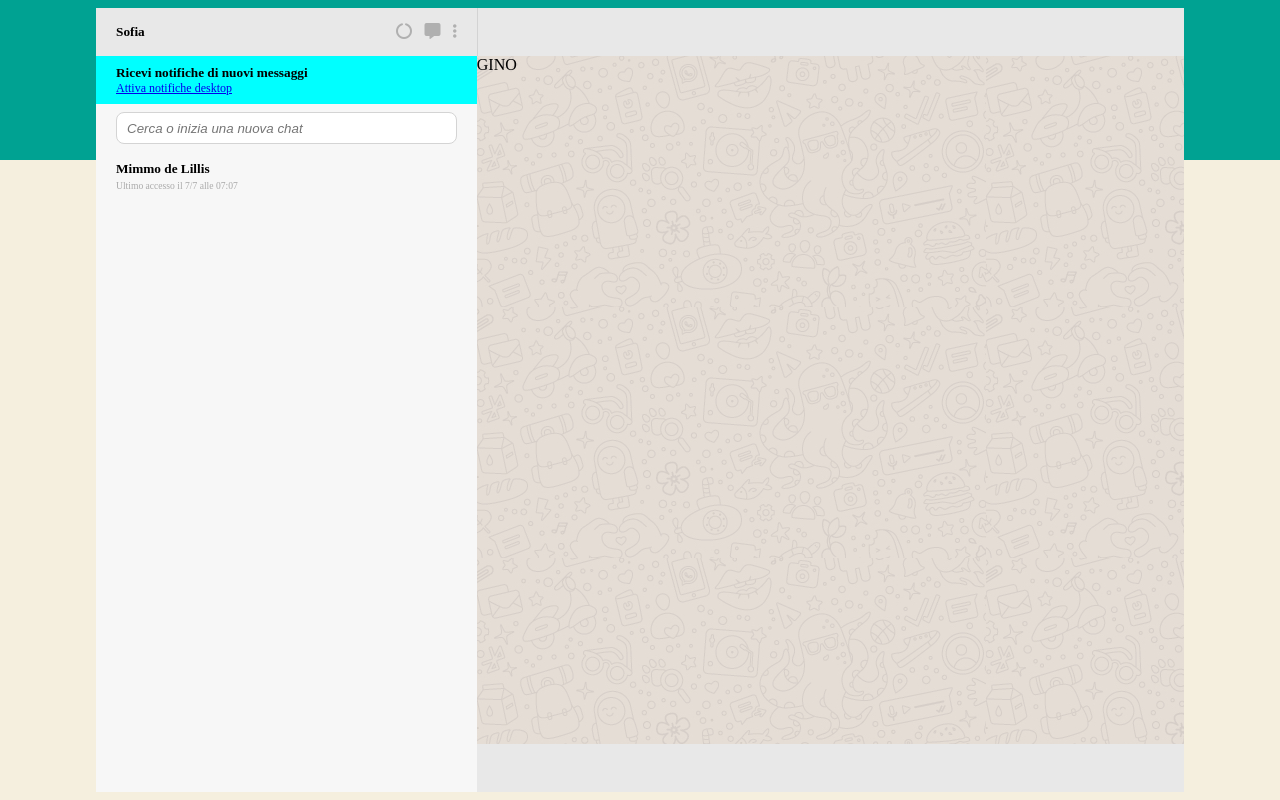
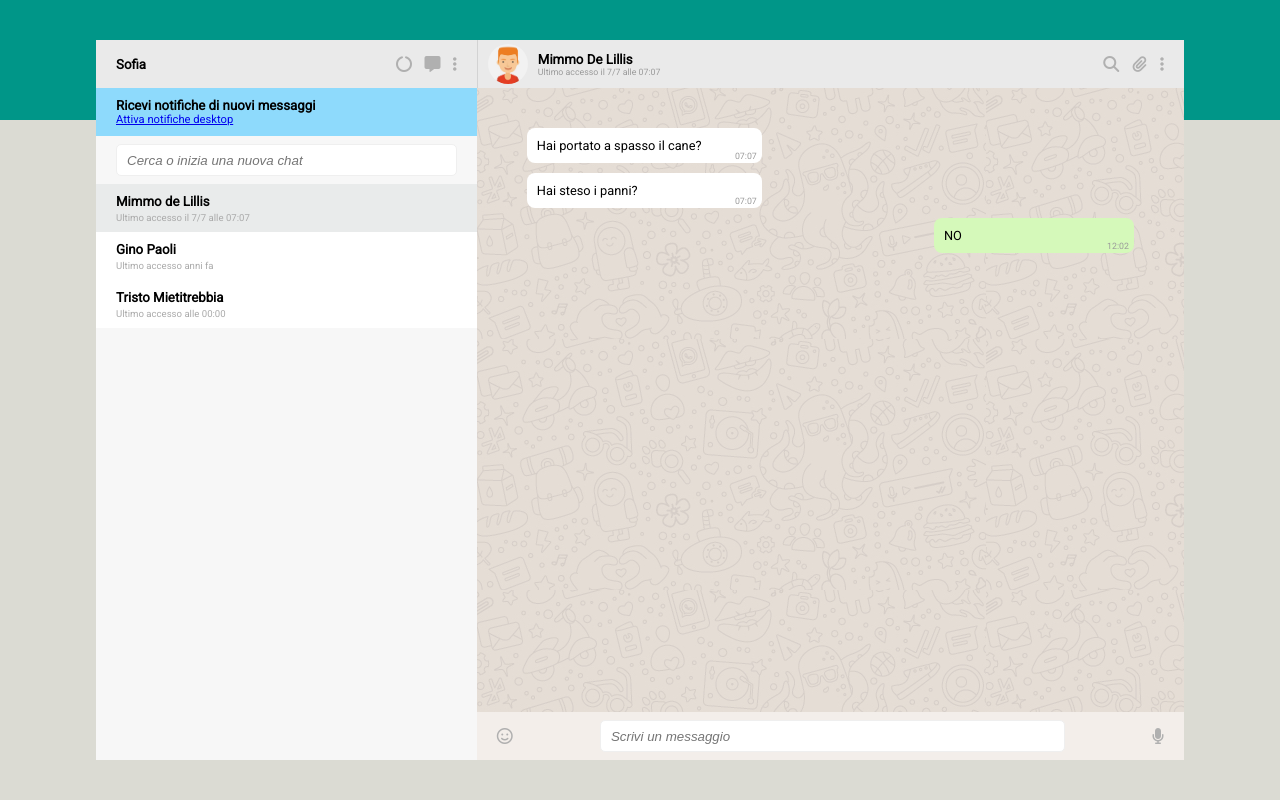
Before and after one commit to ClaudioLeone/vue-boolzapp, a plain HTML site: page index.html in a window 1280 px wide. Drawn offline with nearby package versions, Linux system fonts and the light colour scheme.

Commit message:
Page stylization complete

```diff
--- a/CSS/style.css
+++ b/CSS/style.css
@@ -8,6 +8,10 @@
 /* GENERAL */
 img {
     max-width: 100%;
+}
+
+body {
+    font-family: 'Roboto', sans-serif;
 }
 
 /* VARs */
@@ -21,10 +25,16 @@ img {
 #search-bar {
     width: 100%;
     height: 2rem;
-    border: 1px solid #d4d4d4;
-    border-radius: 8px;
+    border: 1px solid #efefef;
+    border-radius: 5px;
     padding-left: 10px;
-    font-style: oblique ;
+    font-style: oblique;
+    position: relative;
+}
+
+#src-btn{
+    position: absolute;
+    left: 0;
 }
 
 /* UTILITIY */
@@ -55,10 +65,6 @@ img {
     padding: 0 20px 0 20px;
 }
 
-.negative-z-index{
-    z-index: -9999;
-}
-
 /* CLASSES */
 .background {
     position: relative;
@@ -69,45 +75,45 @@ img {
 }
 
 .bg-dark-clr {
-    background-color: #00a292;
+    background-color: #009688;
     top: 0;
     width: 100%;
-    height: 20%;
+    height: 15%;
     position: absolute;
 }
 
 .bg-light-clr {
-    background-color: #f5efde;
+    background-color: #DBDBD3;
     bottom: 0;
     width: 100%;
-    height: 80%;
+    height: 85%;
     position: absolute;
 }
 
 .wrapper {
     width: 85%;
-    height: 98%;
+    height: 90%;
     z-index: 9999;
 }
 
 .notification-bar {
-    background-color: aqua;
+    background-color: #8EDAFC;
     justify-content: center;
 }
 
 .sidebar-left-top {
-    background-color: #e8e8e8;
+    background-color: #EAEAEA;
     justify-content: space-between;
 }
 
-.left-top-icons {
+.top-icons {
     width: 3.8rem;
     justify-content: space-between;
     align-items: center;
 }
 
 .notification-anchor {
-    font-size: 0.75rem;
+    font-size: 0.7rem;
 }
 
 .searchbar {
@@ -115,8 +121,14 @@ img {
     align-items: center;
 }
 
+.sel-contact {
+    justify-content: center;
+    background-color: #E9EBEB;
+}
+
 .contact {
     justify-content: center;
+    background-color: #ffffff;
 }
 
 .contact-subtitle {
@@ -131,17 +143,85 @@ img {
 }
 
 .content-top-bar {
-    background-color: #e8e8e8;
+    background-color: #EAEAEA;
     border-left: 1px solid lightgrey;
+    align-items: center;
+    justify-content: space-between;
+    padding: 0 20px 0 10px;
 }
 
 .content {
     height: calc(100% - (var(--bars-height)) * 2);
     overflow-y: auto;
     width: 100%;
+    padding-top: 30px;
     background-image: url(../img/mine.jpg);
 }
 
+.received-row {
+    position: relative;
+    border-radius: 8px;
+    width: 235px;
+    height: 35px;
+    background-color: #ffffff;
+    align-self: flex-start;
+    margin: 10px 0 0 50px;
+    font-size: 0.8rem;
+    justify-content: center;
+    padding: 0 10px 0 10px;
+}
+
+.sent-row {
+    position: relative;
+    border-radius: 8px;
+    width: 200px;
+    height: 35px;
+    background-color: #D5F9BA;
+    align-self: flex-end;
+    margin: 10px 50px 0 0;
+    font-size: 0.8rem;
+    justify-content: center;
+    padding: 0 10px 0 10px;
+}
+
+.msg-time {
+    position: absolute;
+    color: #9a9a9a;
+    font-size: 0.55rem;
+    bottom: 2px;
+    right: 5px;
+}
+
+.top-contact-container {
+    justify-content: center;
+    margin-left: 10px;
+}
+
+.contacts-avatar {
+    height: 2.5rem;
+    border-radius: 50%;
+}
+
+.top-user-time {
+    color: #9a9a9a;
+    font-size: 0.55rem;
+}
+
 .content-bottom-bar {
-    background-color: #e8e8e8;
+    background-color: #F3EEEA;
+    align-items: center;
+    justify-content: space-between;
 }
+
+.content-bottom-bar > div {
+    margin: 0 20px;
+}
+
+.bottom-srcbar {
+    width: 465px;
+    height: 2rem;
+    border: 1px solid #efefef;
+    border-radius: 5px;
+    padding-left: 10px;
+    font-style: oblique;
+}
--- a/index.html
+++ b/index.html
@@ -5,6 +5,9 @@
     <meta http-equiv="X-UA-Compatible" content="IE=edge">
     <meta name="viewport" content="width=device-width, initial-scale=1.0">
     <script src="https://unpkg.com/vue@3/dist/vue.global.js"></script>
+    <link rel="preconnect" href="https://fonts.googleapis.com">
+    <link rel="preconnect" href="https://fonts.gstatic.com" crossorigin>
+    <link href="https://fonts.googleapis.com/css2?family=Roboto&display=swap" rel="stylesheet">
     <link rel="stylesheet" href="https://cdnjs.cloudflare.com/ajax/libs/font-awesome/6.4.0/css/all.min.css" integrity="sha512-iecdLmaskl7CVkqkXNQ/ZH/XLlvWZOJyj7Yy7tcenmpD1ypASozpmT/E0iPtmFIB46ZmdtAc9eNBvH0H/ZpiBw==" crossorigin="anonymous" referrerpolicy="no-referrer" />
     <link rel="stylesheet" href="CSS/style.css">
     <title>Boolzapp</title>
@@ -22,7 +25,7 @@
                             <h5>Sofia</h5>
                         </div>
 
-                        <div class="left-top-icons flex">
+                        <div class="top-icons flex">
                             <a href="#"><i class="fa-solid fa-circle-notch" style="color: #b0b0b0;"></i></a>
                             <a href="#"><i class="fa-solid fa-message" style="color: #b0b0b0;"></i></a>
                             <a href="#"><i class="fa-solid fa-ellipsis-vertical" style="color: #b0b0b0;"></i></a>
@@ -34,26 +37,77 @@
                         <a class="notification-anchor" href="#">Attiva notifiche desktop</a>
                     </div>
 
-                    <div class="searchbar bars-height flex sidebar-left-padding">
+                    <div class="searchbar bars-height sidebar-left-padding flex">
                         <input type="search" name="search-bar" id="search-bar" placeholder="Cerca o inizia una nuova chat">
                     </div>
 
-                    <div class="contacts-col sidebar-left-padding">
-                        <div class="contact flex d-column bars-height">
+                    <div class="contacts-col">
+                        <div class="sel-contact sidebar-left-padding flex d-column bars-height">
                             <h5 class="contact-name">Mimmo de Lillis</h5>
                             <p class="contact-subtitle">Ultimo accesso il 7/7 alle 07:07</p>
+                        </div>
+
+                        <div class="contact sidebar-left-padding flex d-column bars-height">
+                            <h5 class="contact-name">Gino Paoli</h5>
+                            <p class="contact-subtitle">Ultimo accesso anni fa</p>
+                        </div>
+
+                        <div class="contact sidebar-left-padding flex d-column bars-height">
+                            <h5 class="contact-name">Tristo Mietitrebbia</h5>
+                            <p class="contact-subtitle">Ultimo accesso alle 00:00</p>
                         </div>
                     </div>
                 </div>
 
                 <div class="content-container">
-                    <div class="content-top-bar bars-height"></div>
+                    <div class="content-top-bar bars-height flex">
+                        <div class="flex">
+                            <img class="contacts-avatar" src="img/avatar_1.jpg" alt="avt_1">
 
-                    <div class="content">
-                        <div>GINO</div>
+                            <div class="top-contact-container flex d-column">
+                                <h5>Mimmo De Lillis</h5>
+                                <p class="top-user-time">Ultimo accesso il 7/7 alle 07:07</p>
+                            </div>
+                        </div>
+
+                        <div class="top-icons flex">
+                            <a href="#"><i class="fa-solid fa-magnifying-glass" style="color: #b0b0b0;"></i></a>
+                            <a href="#"><i class="fa-solid fa-paperclip" style="color: #b0b0b0;"></i></a>
+                            <a href="#"><i class="fa-solid fa-ellipsis-vertical" style="color: #b0b0b0;"></i></a>
+
+                        </div>
                     </div>
 
-                    <div class="content-bottom-bar bars-height"></div>
+                    <div class="content flex d-column">
+                        <div class="received-row flex d-column">
+                            <p>Hai portato a spasso il cane?</p>
+                            <p class="msg-time">07:07</p>
+                        </div>
+
+                        <div class="received-row flex d-column">
+                            <p>Hai steso i panni?</p>
+                            <p class="msg-time">07:07</p>
+                        </div>
+
+                        <div class="sent-row flex d-column">
+                            <p>NO</p>
+                            <p class="msg-time">12:02</p>
+                        </div>
+                    </div>
+
+                    <div class="content-bottom-bar bars-height flex">
+                        <div>
+                            <i class="fa-regular fa-face-smile" style="color: #b0b0b0;"></i>
+                        </div>
+
+                        <div>
+                            <input class="bottom-srcbar" type="text" placeholder="Scrivi un messaggio">
+                        </div>
+
+                        <div>
+                            <i class="fa-solid fa-microphone" style="color: #b0b0b0;"></i>
+                        </div>
+                    </div>
                 </div>
             </div>
         </div>
```
